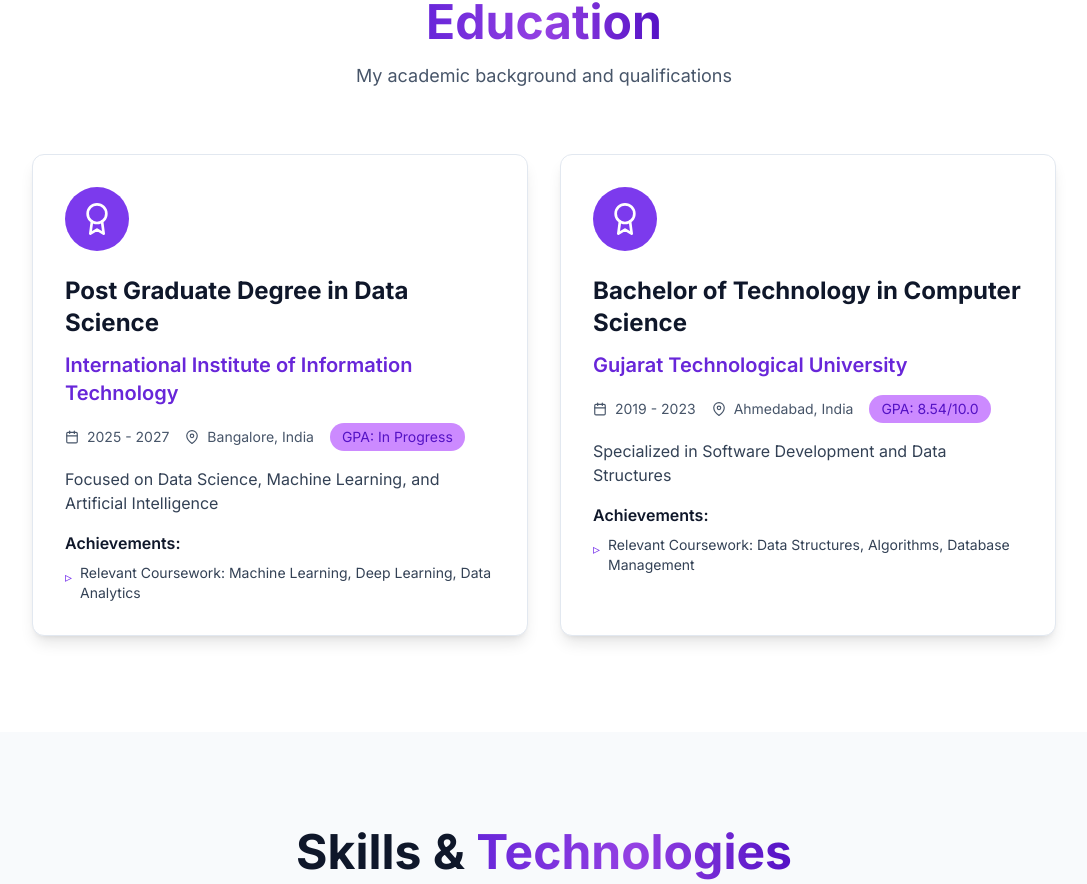
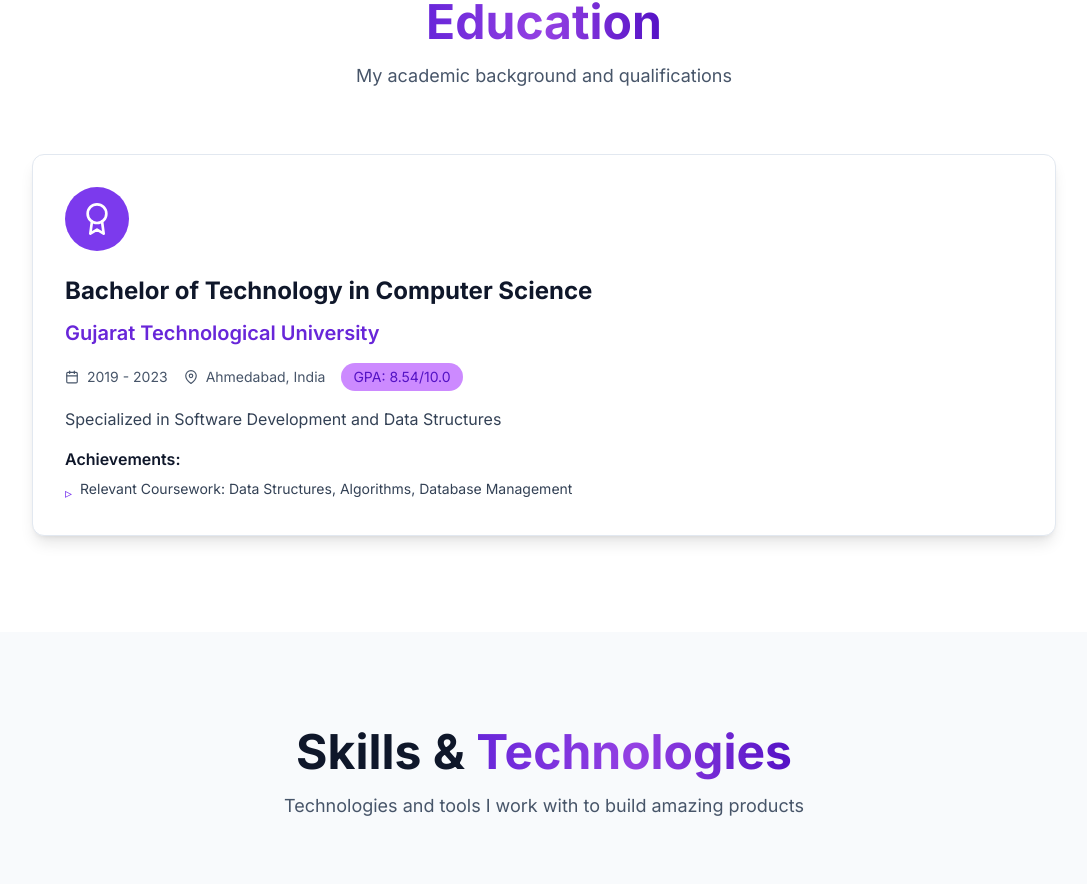
Before and after one commit to bhavy67/portfolio, a React (Vite) app: page / in a window 1280 px wide. Shown: the part 2984-3868 px from the top of the page, without its empty margins (96-1183 px from the left). Built offline with nearby package versions, Linux system fonts and the light colour scheme.

Commit message:
Remove education

```diff
--- a/src/data/personal.ts
+++ b/src/data/personal.ts
@@ -96,18 +96,18 @@
 
 // Education Data
 export const education = [
-  {
-    id: 1,
-    degree: "Post Graduate Degree in Data Science",
-    institution: "International Institute of Information Technology",
-    location: "Bangalore, India",
-    year: "2025 - 2027",
-    gpa: "In Progress",
-    description: "Focused on Data Science, Machine Learning, and Artificial Intelligence",
-    achievements: [
-        "Relevant Coursework: Machine Learning, Deep Learning, Data Analytics",
-    ],
-  },
+  // {
+  //   id: 1,
+  //   degree: "Post Graduate Degree in Data Science",
+  //   institution: "International Institute of Information Technology",
+  //   location: "Bangalore, India",
+  //   year: "2025 - 2027",
+  //   gpa: "In Progress",
+  //   description: "Focused on Data Science, Machine Learning, and Artificial Intelligence",
+  //   achievements: [
+  //       "Relevant Coursework: Machine Learning, Deep Learning, Data Analytics",
+  //   ],
+  // },
   {
     id: 2,
     degree: "Bachelor of Technology in Computer Science",
```
